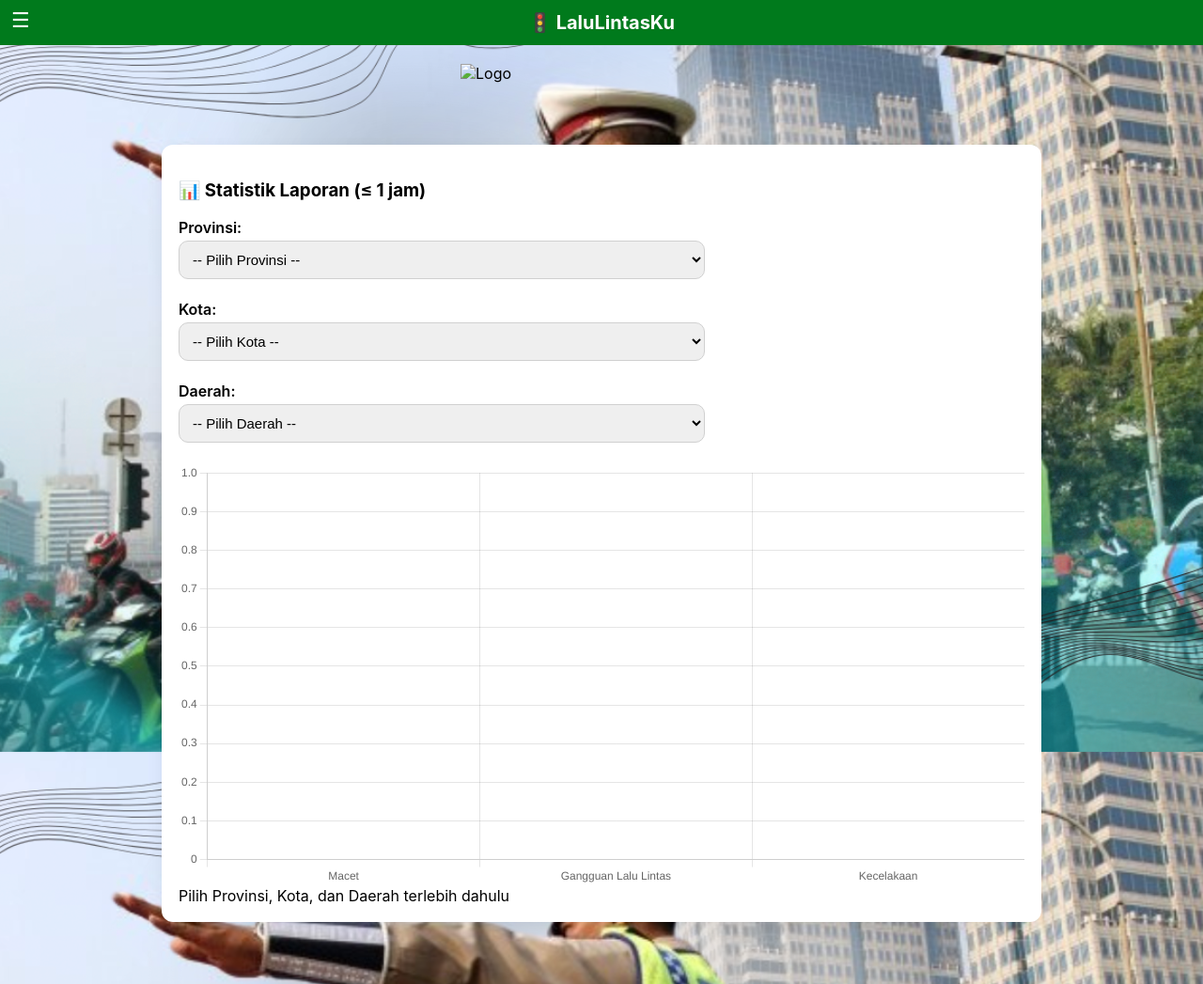
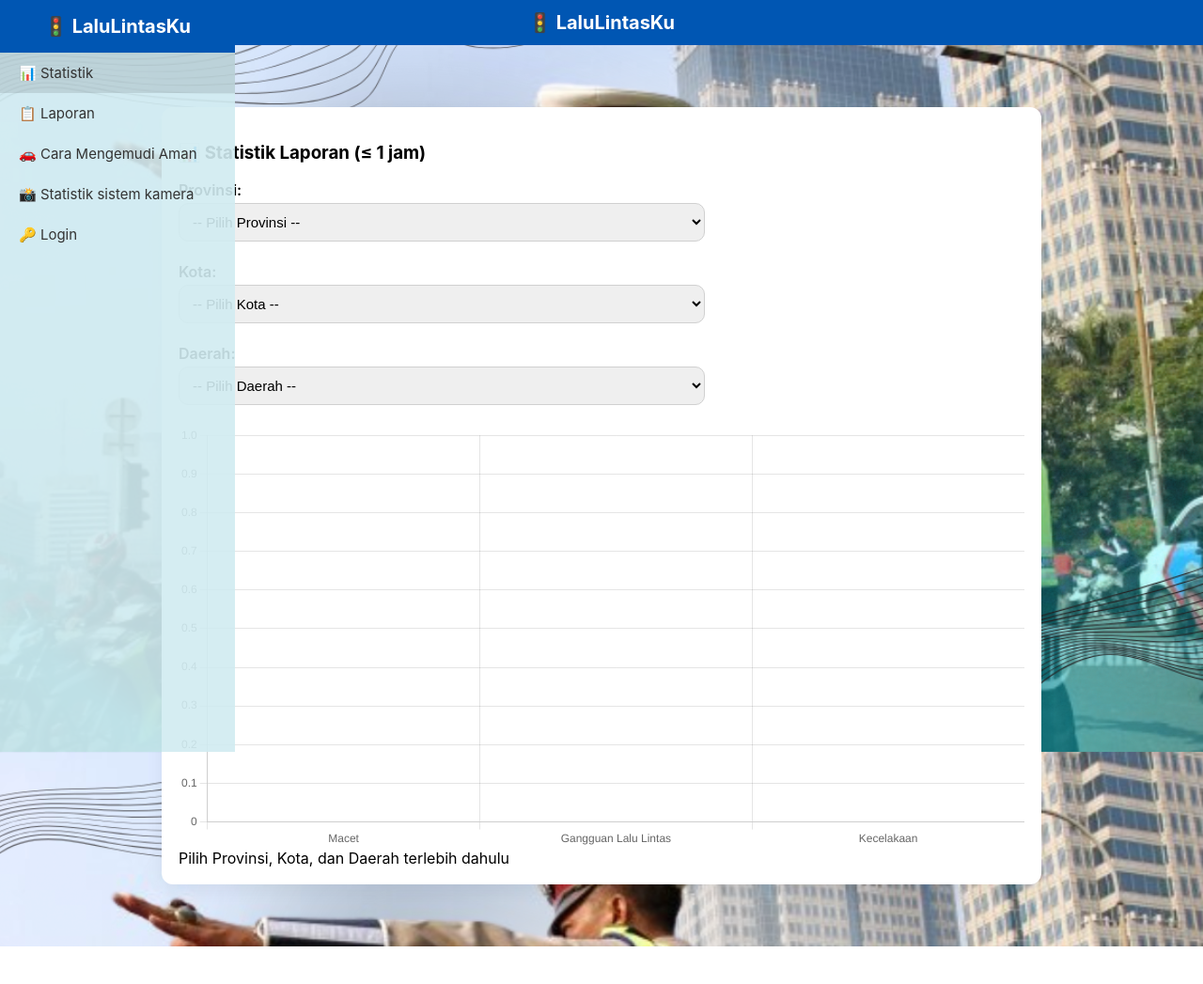
Before and after one commit to Itsderr/LAPORAN-LALU-LINTAS-REALTIME, a plain HTML site: page index.html in a window 1280 px wide. Shown: the whole page at 94% size. After the commit the page ends 1007 px from the top, so only its background shows below. Drawn offline with nearby package versions, Linux system fonts and the light colour scheme; no server answers.

Commit message:
Update index.html

```diff
--- a/index.html
+++ b/index.html
@@ -6,11 +6,11 @@
     <title>LaluLintasKu — Statistik & Laporan</title>
     <style>
         :root{
-          --green:#007a1c;
-          --green-dark:#005c15;
+          --blue-dark:#0056b3; /* Warna biru gelap untuk header */
+          --blue:#004494; /* Warna biru untuk hover tombol */
           --page-bg:#fff;
-          --panel-bg: rgba(0,0,0,0.7);
-          --sidebar-header-bg: #2d2d2d;
+          --panel-bg: rgba(209, 236, 241, 0.9); /* Warna biru muda untuk sidebar */
+          --sidebar-header-bg: #0056b3; /* Warna biru gelap untuk header sidebar */
         }
         body{
           margin:0; font-family: Inter, system-ui, Arial, sans-serif; background: var(--page-bg);
@@ -20,34 +20,65 @@
           background-position: center;
         }
         .header{
-          background: var(--green); color:#fff; padding:12px 16px; position:relative; text-align:center;
+          background: var(--blue-dark); /* Header utama berwarna biru gelap */
+          color:#fff; padding:12px 16px; position:relative; text-align:center;
         }
-        .header .menu-btn{
-          position:absolute; left:12px; top:8px; font-size:22px; cursor:pointer; transition: transform .25s;
+        .header h1{ margin:0; font-size:20px; display:inline-block; vertical-align:middle; }
+        /* Tombol menu di header sudah tidak diperlukan dengan sidebar hover */
+        .header .menu-btn { display: none; }
+
+        .sidebar {
+            height: 100%;
+            width: 60px; /* Lebar default saat tersembunyi */
+            position: fixed;
+            top: 0;
+            left: 0;
+            background: var(--panel-bg);
+            transition: width 0.5s ease;
+            overflow: hidden;
+            z-index: 2000;
         }
-        .header .menu-btn.rotate{ transform: rotate(90deg); }
-        .header h1{ margin:0; font-size:20px; display:inline-block; vertical-align:middle; }
-        .sidebar{
-          position:fixed; top:0; left:-250px; width:250px; height:100%; background:var(--panel-bg);
-          transition:left .25s ease; z-index:2000;
+        .sidebar:hover {
+            width: 250px; /* Lebar saat kursor diarahkan */
         }
-        .sidebar.active{ left:0; }
-        /* CSS untuk judul baru di sidebar */
         .sidebar-header {
-            background: var(--sidebar-header-bg);
+            background: var(--sidebar-header-bg); /* Header sidebar berwarna biru gelap */
             color: #fff;
             padding: 16px;
             font-size: 20px;
             font-weight: bold;
             text-align: center;
+            white-space: nowrap; /* Mencegah teks melipat */
+            transition: padding-left 0.5s;
         }
-        .sidebar-header span.emoji {
-            font-size: 24px;
-            margin-right: 8px;
+        .sidebar-header .text {
+            display: none; /* Sembunyikan teks nama saat sidebar tersembunyi */
+            opacity: 0;
+            transition: opacity 0.5s ease;
         }
-        /* Penyesuaian padding untuk menampung judul baru */
-        .sidebar a { display:block; padding:12px 20px; color:#fff; text-decoration:none; font-size:15px; transition: background .2s; }
-        .sidebar a:hover, .sidebar a.active{ background: rgba(255,255,255,0.15); }
+        .sidebar:hover .sidebar-header .text {
+            display: inline;
+            opacity: 1;
+        }
+        .sidebar a {
+            display: block;
+            padding: 12px 20px;
+            color: #333; /* Warna teks agar terlihat di biru muda */
+            text-decoration: none;
+            font-size: 15px;
+            white-space: nowrap;
+            transition: background 0.2s, padding 0.5s;
+        }
+        .sidebar a .link-text {
+            display: none;
+            opacity: 0;
+            transition: opacity 0.5s ease;
+        }
+        .sidebar:hover a .link-text {
+            display: inline;
+            opacity: 1;
+        }
+        .sidebar a:hover, .sidebar a.active{ background: rgba(0,0,0,0.1); } /* Warna hover untuk link sidebar */
         .main{ padding:24px; max-width:1000px; margin:24px auto; }
         .card{ background:#fff; border-radius:16px; padding:24px; box-shadow:0 6px 18px rgba(0,0,0,0.08); margin:12px auto; text-align:center; }
         .card h2, .card h3{ margin-top:0; margin-bottom:12px; color:#111; }
@@ -55,8 +86,8 @@
           width:92%; max-width:560px; padding:10px; border-radius:10px; border:1px solid #d0d0d0; font-size:15px; margin-bottom:10px;
         }
         textarea{ min-height:110px; resize:vertical; }
-        .btn{ margin-top:16px; background:var(--green); color:white; border:none; padding:10px 18px; border-radius:8px; cursor:pointer; font-weight:600; }
-        .btn:hover{ background:var(--green-dark); }
+        .btn{ margin-top:16px; background:var(--blue-dark); color:white; border:none; padding:10px 18px; border-radius:8px; cursor:pointer; font-weight:600; }
+        .btn:hover{ background:var(--blue); }
         .stats-card{ max-width:900px; margin:18px auto; padding:18px; border-radius:12px; background:#fff; box-shadow:0 6px 18px rgba(0,0,0,0.06);}
         table{ width:100%; border-collapse:collapse; margin-top:12px;}
         th,td{ padding:8px 10px; border:1px solid #e6e6e6; text-align:center; font-size:14px;}
@@ -70,7 +101,7 @@
         .muted{ color:#666; font-size:13px; margin-top:8px; }
         .small{ font-size:13px; color:#444; }
         @media(max-width:640px){ .card{ width:94%; padding:18px; } select,input,textarea{ width:100%; } .sidebar{ width:220px; } }
-        #logoSmall{ display:block; margin:20px auto; max-width:300px; height:auto; }
+        #logoSmall{ display:none; } /* Pastikan logo utama disembunyikan */
         .filter-item {
           margin-bottom: 12px;
           text-align: left;
@@ -94,20 +125,18 @@
 <body>
 
 <header class="header">
-  <span class="menu-btn" id="menuBtn">☰</span>
   <h1>🚦 LaluLintasKu</h1>
 </header>
-<img src="logo.png" alt="Logo" id="logoSmall">
 
 <nav class="sidebar" id="sidebar">
   <div class="sidebar-header">
-    <span class="emoji">🚦</span> LaluLintasKu
+    <span class="emoji">🚦</span><span class="text"> LaluLintasKu</span>
   </div>
-  <a href="#" data-target="statistikSection" class="active">📊 Statistik</a>
-  <a href="#" data-target="laporanSection">📋 Laporan</a>
-  <a href="#" data-target="amanSection">🚗 Cara Mengemudi Aman</a>
-  <a href="#" data-target="kameraSection">📸 Statistik sistem kamera</a>
-  <a href="#" data-target="loginSection">🔑 Login</a>
+  <a href="#" data-target="statistikSection" class="active">📊 <span class="link-text">Statistik</span></a>
+  <a href="#" data-target="laporanSection">📋 <span class="link-text">Laporan</span></a>
+  <a href="#" data-target="amanSection">🚗 <span class="link-text">Cara Mengemudi Aman</span></a>
+  <a href="#" data-target="kameraSection">📸 <span class="link-text">Statistik sistem kamera</span></a>
+  <a href="#" data-target="loginSection">🔑 <span class="link-text">Login</span></a>
 </nav>
 
 <main class="main">
@@ -206,17 +235,14 @@
     const db = getDatabase(app);
     const storage = getStorage(app);
 
-    // Sidebar toggle
-    const menuBtn = document.getElementById('menuBtn');
+    // Sidebar navigation
     const sidebar = document.getElementById('sidebar');
-    menuBtn.addEventListener('click', ()=>{ sidebar.classList.toggle('active'); menuBtn.classList.toggle('rotate'); });
     sidebar.querySelectorAll('a[data-target]').forEach(a=>{
       a.addEventListener('click', e=>{
         e.preventDefault();
         const target = a.dataset.target;
         document.querySelectorAll('main section').forEach(s=>s.style.display='none');
         document.getElementById(target).style.display='block';
-        sidebar.classList.remove('active'); menuBtn.classList.remove('rotate');
         sidebar.querySelectorAll('a').forEach(link=>link.classList.remove('active'));
         a.classList.add('active');
       });
@@ -478,7 +504,7 @@
         document.getElementById('chartInfo').innerHTML=`
           <b>Total laporan:</b> ${total}<br>
           <b>Macet:</b> ${counts['Macet']}<br>
-          <b>Gangguan Lalu Lintas:</b> ${counts['Gangguan Lalu Lintas']}
+          <b>Gangguan Lalu Lintas:</b> ${counts['Gangguan Lalu Lintas']}<br>
           <b>Kecelakaan:</b> ${counts['Kecelakaan']}<br>
           <b>Mayoritas:</b> ${mayoritas}<br>
           <b>Alasan:</b> ${alasan}
```
